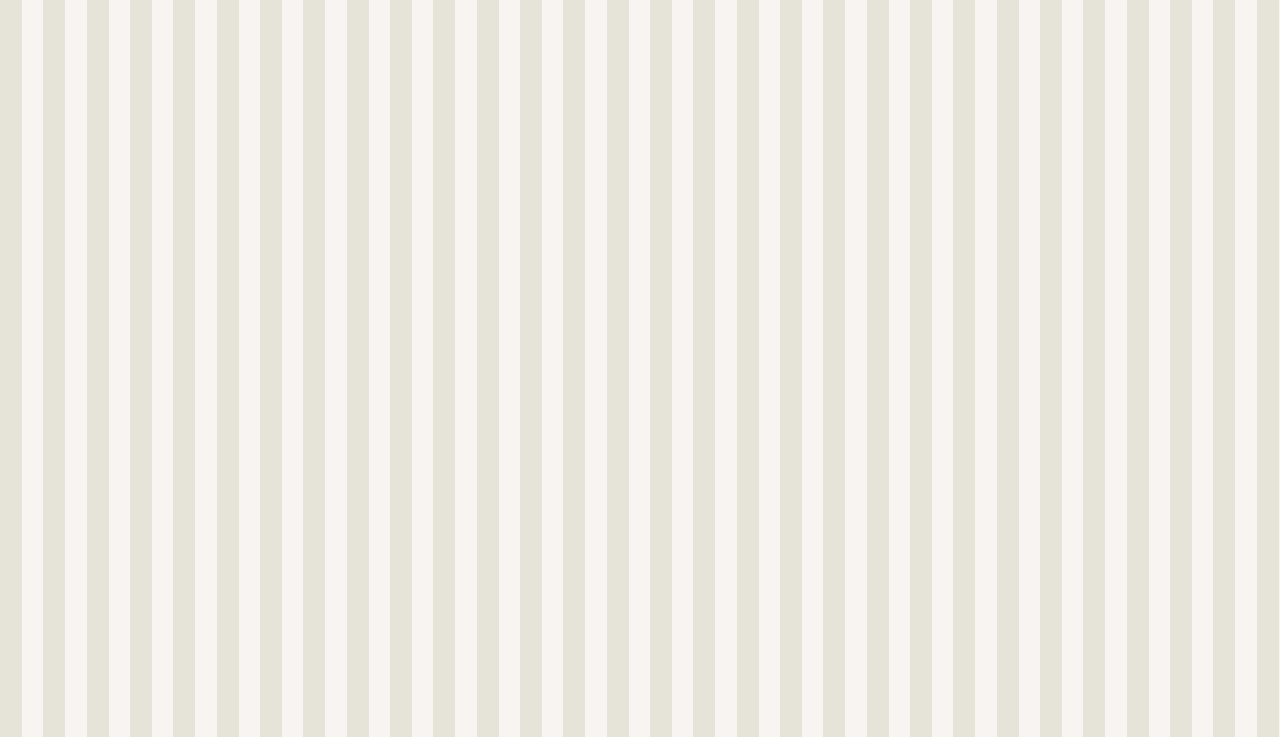
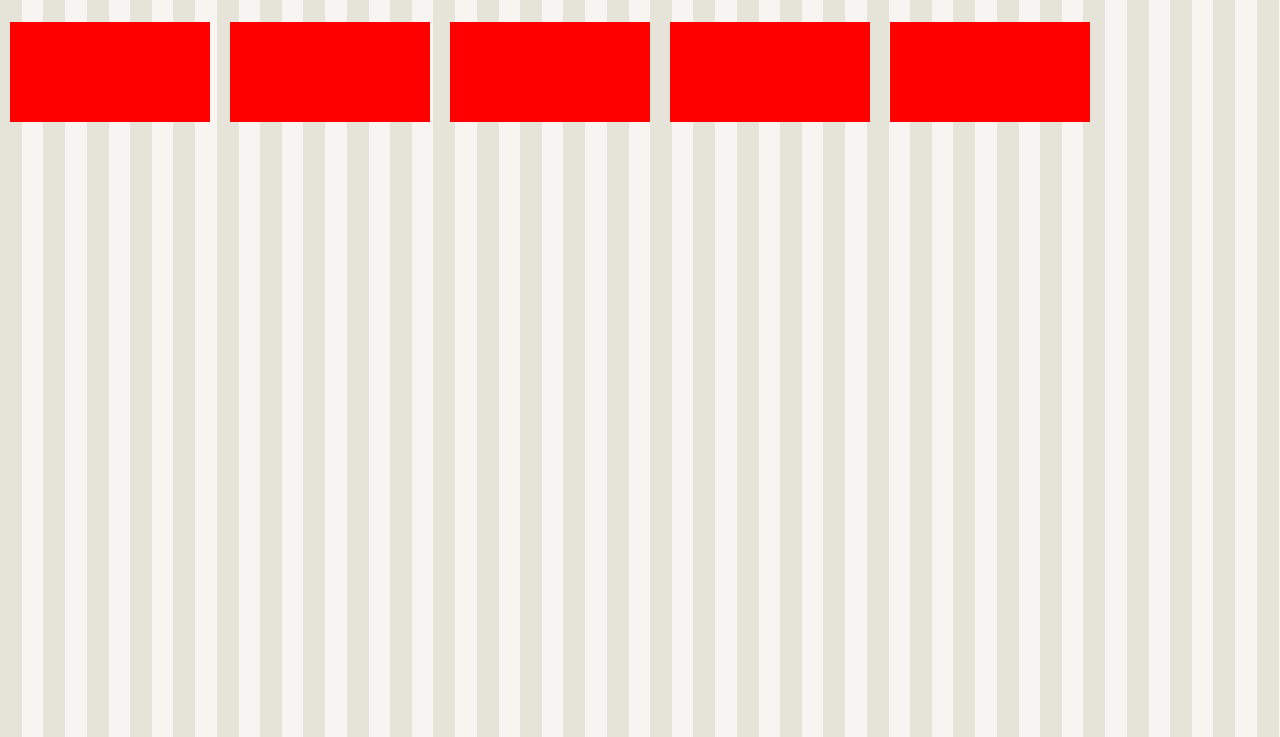
Before and after one commit to MiHawkStackOverFlow/Flexbox-Website, a plain HTML site: page pages/test.html in a window 1280 px wide. Shown: the part 63-800 px from the top of the page. Drawn offline with Linux system fonts and the light colour scheme.

Commit message:
created 5 div boxes in test page

```diff
--- a/css/styles.css
+++ b/css/styles.css
@@ -79,6 +79,13 @@ nav>ul>li a {
     color:#a593c2;
 }
 
+.box {
+    width: 200px;
+    height: 100px;
+    background-color: red;
+    margin: 5px 10px;
+}
+
 /*Footer*/
 footer {
    display: flex;
--- a/pages/test.html
+++ b/pages/test.html
@@ -24,7 +24,11 @@
     </header>
     <div class="mainContent">
 
-
+        <div class="box"></div>
+        <div class="box"></div>
+        <div class="box"></div>
+        <div class="box"></div>
+        <div class="box"></div>
 
     </div>
 </body>
```
